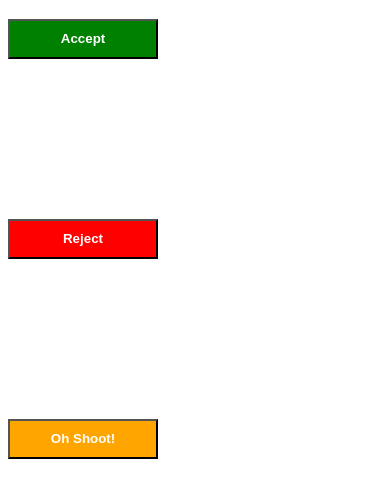
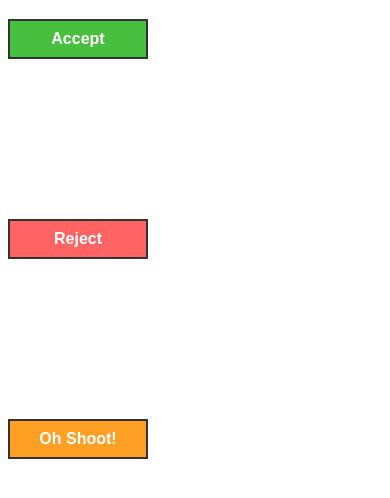
Before and after one commit to yzgncx/button_test, a plain HTML site: page index.html in a window 390 px wide. Shown: the part 98-596 px from the top of the page. Drawn offline with Linux system fonts and the light colour scheme.

Commit message:
change style for better mobile device experience

```diff
--- a/index.html
+++ b/index.html
@@ -2,20 +2,40 @@
 <html>
   <head>
     <title>Recording Tones Mockup</title>
+    <style>
+      .button {
+	  width:140px;
+	  height:40px;
+	  background-color: #ffffff;
+	  border: 2px solid #333333;
+	  color: white;
+	  text-align: center;
+	  text-decoration: none;
+	  display: inline-block;
+	  font-size: 16px;
+      }
+
+      .button_accept {background-color: #48bf3f;}
+      .button_accept:active {background-color: #276622;}
+      .button_reject {background-color: #ff6363;}
+      .button_reject:active {background-color: #b33434;}
+      .button_other {background-color:  #ffa024;}
+      .button_other:active {background-color:  #bf781b;}
+    </style>
   </head>
   <body>
     <h1>Press a button to play a tone.</h1>
     <div id="accept-div" style="width: 800px; height: 200px;">
-      <audio id="accept_tone" src="sounds/1000.wav"></audio>
-      <button style="width: 20%; height: 20%; background-color:Green;color:white;width:150px;height:40px;" onclick="play('accept_tone')"><strong>Accept</strong></button>
+      <audio id="accept_tone" src="sounds/440.wav"></audio>
+      <button class="button button_accept" onclick="play('accept_tone')"><strong>Accept</strong></button>
     </div>
     <div id="reject-div" style="width: 800px; height: 200px;">
       <audio id="reject_tone" src="sounds/square_82.4.wav"></audio>
-      <button style="width: 20%; height: 20%; background-color:Red;color:white;width:150px;height:40px;" onclick="play('reject_tone')"><strong>Reject</strong></button>
+      <button class="button button_reject" onclick="play('reject_tone')"><strong>Reject</strong></button>
     </div>
     <div id="ohshoot-div" style="width: 800px; height: 200px;">
       <audio id="ohshoot_tone" src="sounds/175.wav"></audio>
-      <button style="width: 20%; height: 20%; background-color:Orange;color:white;width:150px;height:40px;" onclick="play('ohshoot_tone')"><strong>Oh Shoot!</strong></button>
+      <button class="button button_other" onclick="play('ohshoot_tone')"><strong>Oh Shoot!</strong></button>
     </div>
   </body>
 </html>
```
